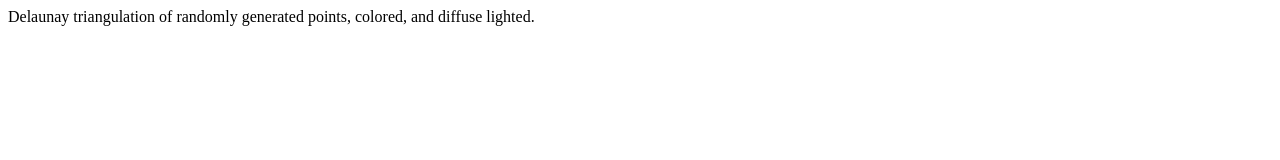
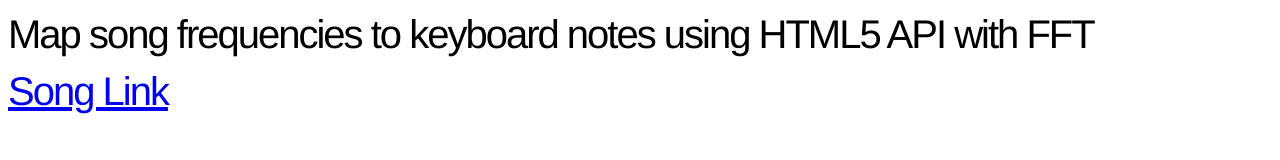
Before and after one commit to christopherhesse/html5audio-fft-demo, a plain HTML site: page index.html in a window 1280 px wide. Drawn offline with Linux system fonts and the light colour scheme; no server answers.

Commit message:
M glasswindow.wav  M index.html

```diff
--- a/index.html
+++ b/index.html
@@ -3,8 +3,21 @@
  <script type="text/javascript" src="jquery-1.9.1.js"></script>
  <script type="text/javascript" src="underscore.js"></script>
  <script type="text/javascript" src="main.js"></script>
+ <style>
+ body {
+  font-family: "Helvetica Neue", Helvetica, sans-serif;
+}
+
+h1, h2 {
+  font-size: 40px;
+  font-weight: 300;
+  letter-spacing: -2px;
+  margin: .3em 0 .1em 0;
+}
+ </style>
  </head>
  <body>
- Delaunay triangulation of randomly generated points, colored, and diffuse lighted.
+    <h1>Map song frequencies to keyboard notes using HTML5 API with FFT</h1>
+    <h2><a href="http://www.amazon.com/Glass-Window/dp/B004947UV0">Song Link</a></h2>
  </body>
  </html>
```
